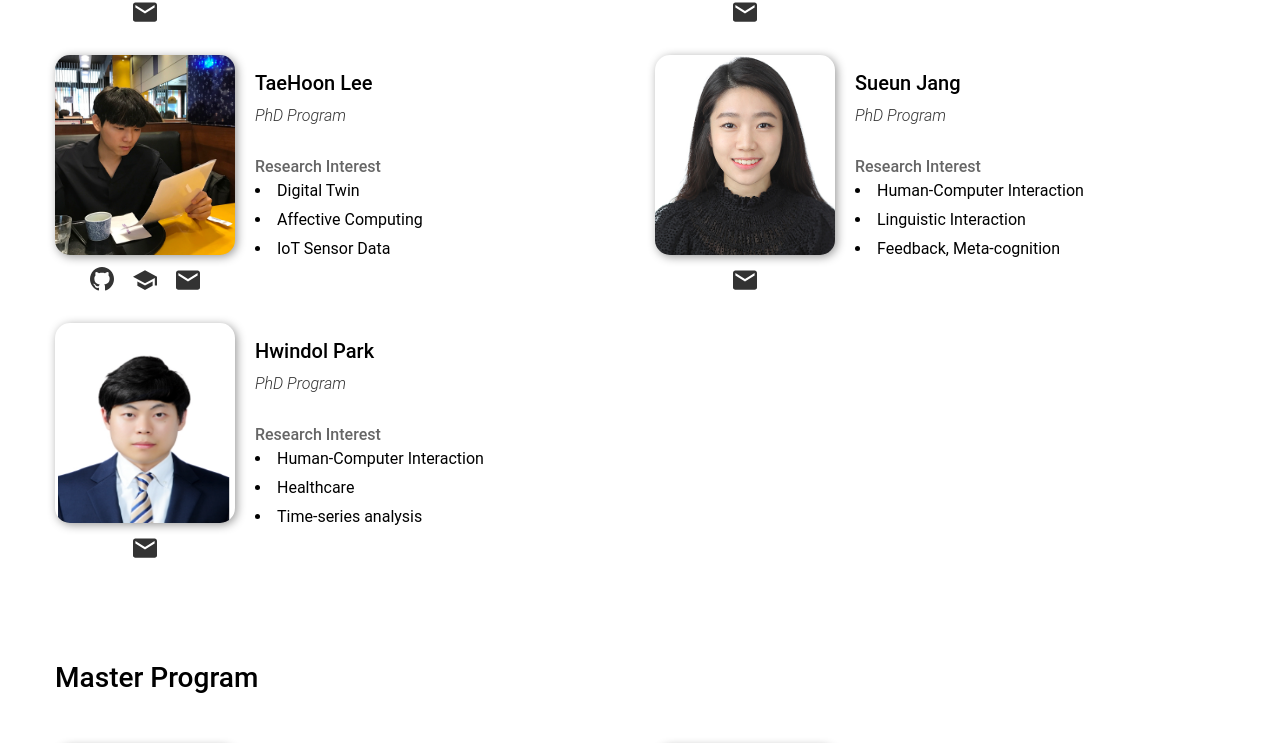
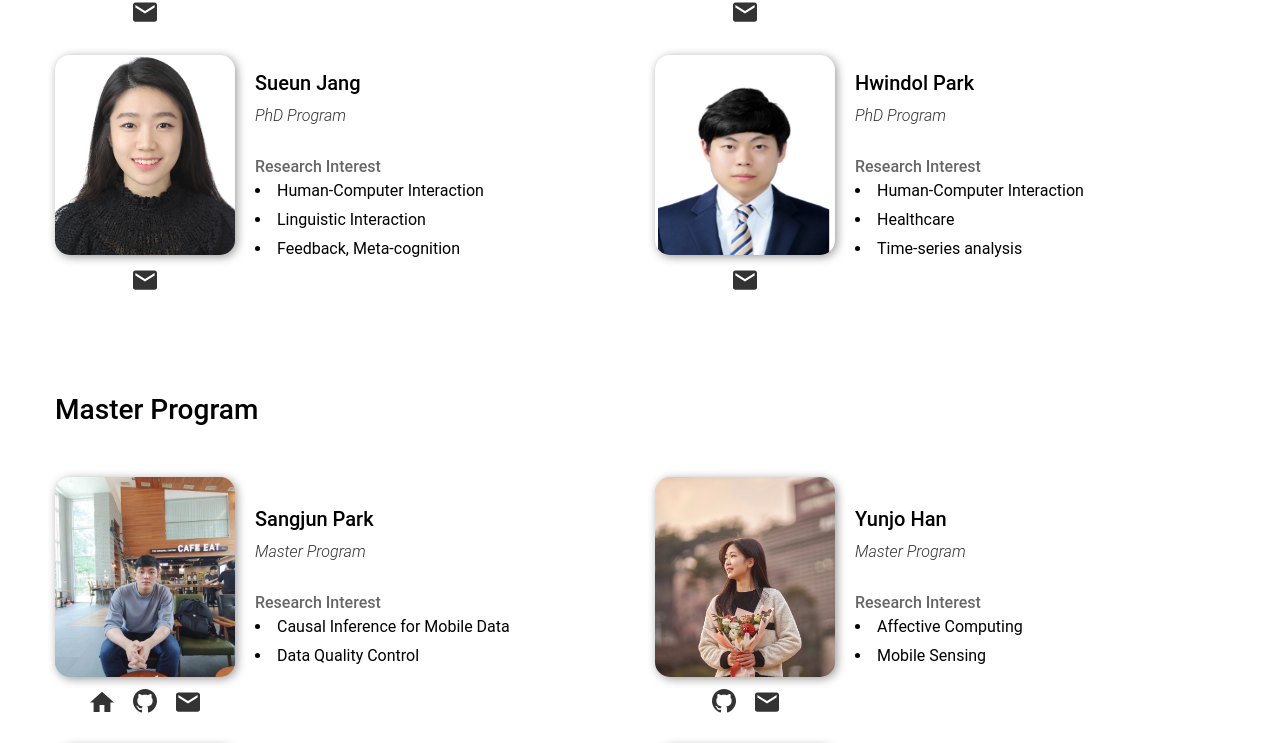
Before and after one commit to Kaist-ICLab/old-homepage, a Next.js app: page /members in a window 1280 px wide. Shown: the part 1648-2391 px from the top of the page. Built offline with nearby package versions, Linux system fonts and the light colour scheme.

Commit message:
Minor change 2

```diff
--- a/data/memberData.js
+++ b/data/memberData.js
@@ -110,21 +110,8 @@ const memberData = {
     image: '/static/images/members/YunjoHan.jpg',
     research_interests: ['Affective Computing', 'Mobile Sensing'],
   },
-  TaeHoonLee: {
-    name: 'TaeHoon Lee',
-    isAlumni: false,
-    current_position: 'PhD Program',
-    program: [
-      ['PhD',  '2023.03 ~'],
-    ],
-    email: 'th.lee@kaist.ac.kr',
-    github: 'https://github.com/taehooonlee',
-    scholar: 'https://scholar.google.co.kr/citations?user=mA8QOeoAAAAJ&hl=ko',
-    image: '/static/images/members/TaeHoonLee.jpg',
-    research_interests: ['Digital Twin', 'Affective Computing', 'IoT Sensor Data'],
-  },
-  EunkiJung: {
-    name: 'Eunki Jung',
+  EunkiJoung: {
+    name: 'Eunki Joung',
     isAlumni: false,
     current_position: 'Master Program',
     program: [
```
